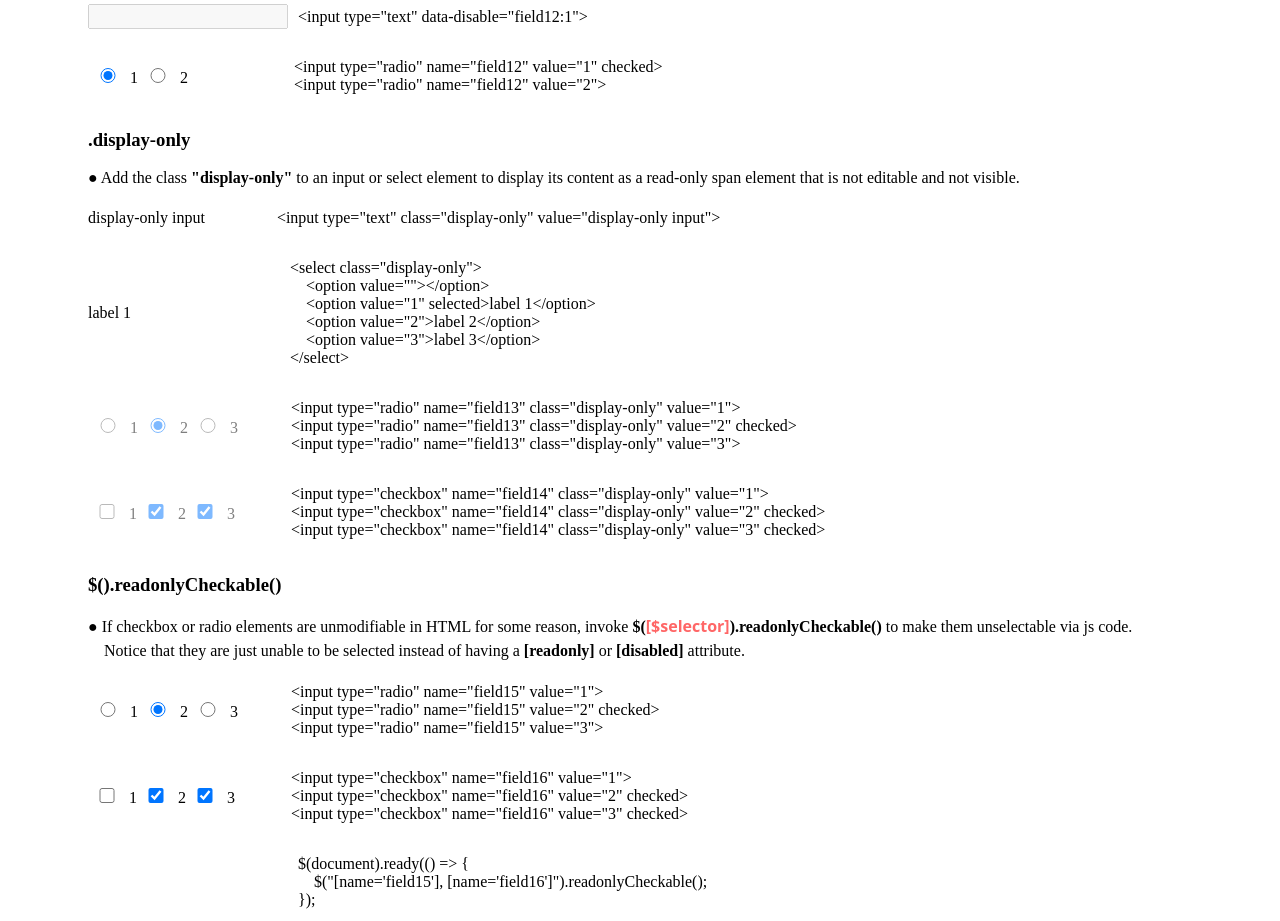
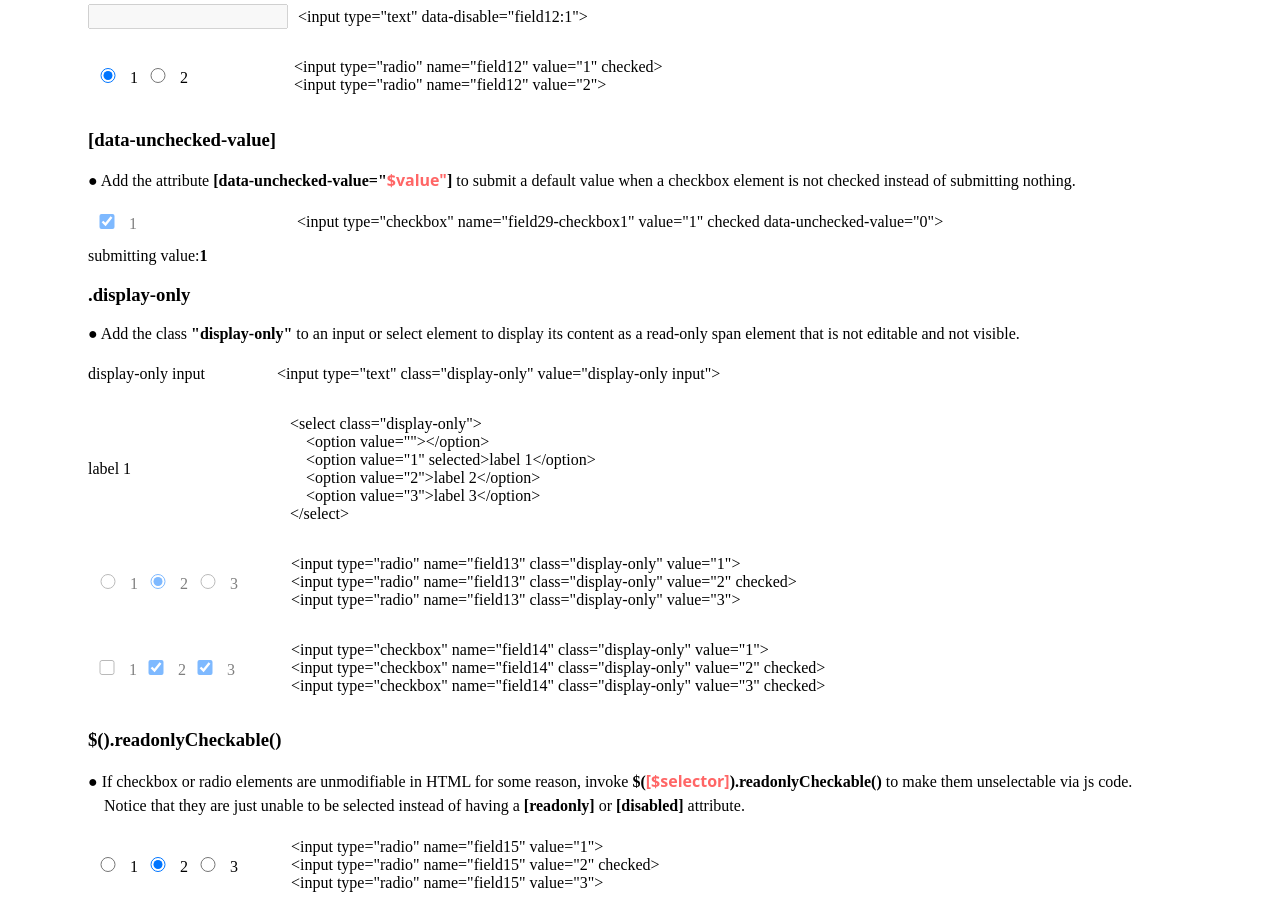
Before and after one commit to scintilla0/jquery.databind, a plain HTML site: page index.html in a window 1280 px wide. Shown: the part 3160-4081 px from the top of the page. Drawn offline with nearby package versions, Linux system fonts and the light colour scheme; a script that the page names is missing; a small style sheet from the web is missing.

Commit message:
update demo

```diff
--- a/index.html
+++ b/index.html
@@ -35,6 +35,9 @@
 			align-items: center;
 			margin-top: -10px;
 			margin-bottom: 10px;
+		}
+		div.item.checkbox1 pre {
+			margin-left: 160px !important;
 		}
 		div.item.checkbox3 pre {
 			margin-left: 56px !important;
@@ -544,8 +547,31 @@ function test1() {
 						</pre>
 					</div>
 				</div>
+			</div>
 
-				<div class="subject">
+			<div class="subject">
+				<h3>[data-unchecked-value]</h3>
+
+				<div class="content">
+					<p class="brief">
+						Add the attribute <span class="expression">[data-unchecked-value="<span class="varName">$value"</span>]</span> to submit a default value when a checkbox element is not checked instead of submitting nothing.
+					</p>
+					<div class="item checkbox1">
+						<span>
+							<input type="checkbox" id="field29-checkbox1" name="field29" value="1" checked data-unchecked-value="0">
+							<label for="field29-checkbox1">1</label>
+						</span>
+						<pre class="code">
+							<code class="language-html">&lt;input type="checkbox" name="field29-checkbox1" value="1" checked data-unchecked-value="0"&gt;</code>
+						</pre>
+					</div>
+					<div class="item">
+						submitting value: <span id="unchecked-value-result" style="font-weight: bold">1</span>
+					</div>
+				</div>
+			</div>
+
+			<div class="subject">
 				<h3>.display-only</h3>
 
 				<div class="content">
@@ -861,6 +887,13 @@ $("#field28").increase('-10');</code>
 			$("#field28").increase('-10');
 		}
 
+		$("#field29-checkbox1").on("click", ({target: dom}) => {
+			let resultSpan = $("#unchecked-value-result");
+			setTimeout(() => $(resultSpan).text($("[name='field29']:checked").val()));
+			$(resultSpan).css("color", 'red');
+			setTimeout(() => $(resultSpan).css("color", ''), 500);
+		});
+
 	</script>
 </body>
 </html>
```
